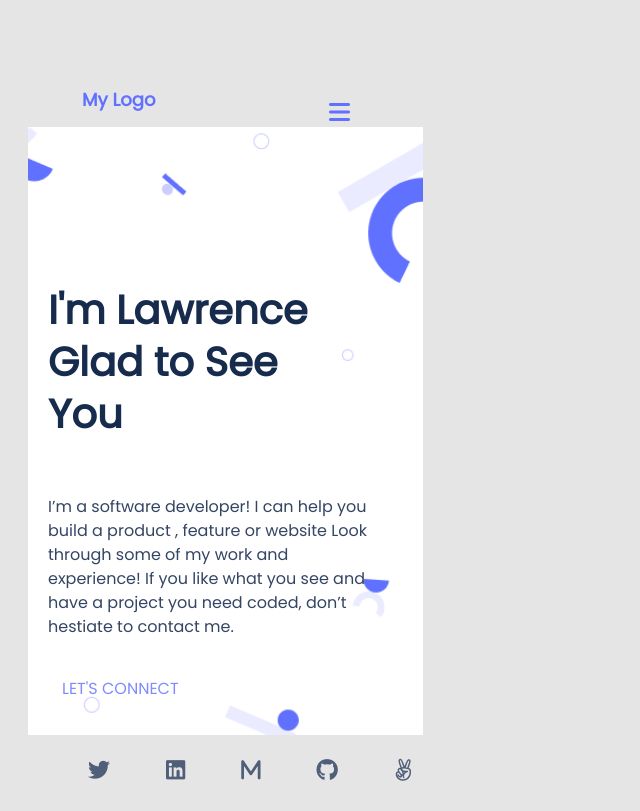
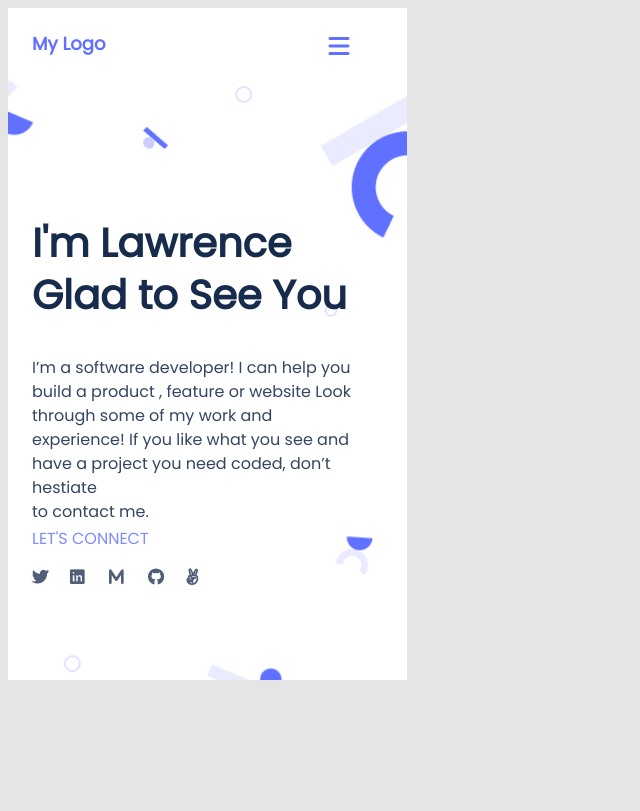
Before and after one commit to Kidd254/My-Portfolio, a plain HTML site: page index.html in a window 1280 px wide. Shown: the whole page, without its empty margins (0-640 px from the left). Drawn offline with Linux system fonts and the light colour scheme.

Commit message:
html and css files modified

```diff
--- a/index.html
+++ b/index.html
@@ -16,7 +16,7 @@
 <body>
     <header>
         <nav>
-            <h2 class="logo">My Logo</h2>
+            <div class="logo">My Logo</div>
             <div>
                 <i class="fa-solid fa-bars menu-bar"></i>
             </div>
@@ -24,18 +24,18 @@
         </nav>
     </header>
     <section class="introduction">
-        <h1 class="title"> I'm Lawrence Glad to See <br>You</h1>
+        <h1 class="title"> I'm Lawrence Glad to See You</h1>
         <div class="description">I’m a software developer! I can help you build a product , feature or website Look
             through some of my work and experience! If you like what you see and have a project you need coded, don’t
             hestiate
             to contact me.</div>
         <h2 class="social">LET'S CONNECT</h2>
         <ul class="social-links">
-            <li><a href="#"><i class="fa-brands fa-twitter li"></i></a></li>
-            <li><a href="#"><i class="fa-brands fa-linkedin li"></i></a></li>
-            <li><a href="#"><i class="fa-brands fa-m li"></i></a></li>
-            <li><a href="#"><i class="fa-brands fa-github li"></i></a></li>
-            <li><a href="#"><i class="fa-brands fa-angellist li"></i></a></li>
+            <li><a href="#"><i class="fa-brands fa-twitter li1"></i></a></li>
+            <li><a href="#"><i class="fa-brands fa-linkedin li2"></i></a></li>
+            <li><a href="#"><i class="fa-brands fa-m li3"></i></a></li>
+            <li><a href="#"><i class="fa-brands fa-github li4"></i></a></li>
+            <li><a href="#"><i class="fa-brands fa-angellist li5"></i></a></li>
         </ul>
 
     </section>
--- a/style.css
+++ b/style.css
@@ -1,6 +1,6 @@
 @import url('https://fonts.googleapis.com/css2?family=Poppins&display=swap');
 * {
-    padding: 10px;
+    padding: 0;
     font-family: 'poppins', sans-serif;
     font-style: normal;
 }
@@ -10,49 +10,55 @@ body {
 }
 
 header {
-height: 48px;
+height: 72px;
 width: 375px;
+padding-left: 24px;
+background: #fff;
 }
 
 nav {
 display: flex;
 flex-direction: row;
-justify-content: space-between ;
 }
 
 header nav .logo {
-margin: 32px 0 24px 24px;
+margin: 26px 223px 26px 0;
 font-weight: 700;
 font-size: 18px;
 line-height: 20px;
 align-self: center;
 color: #6070ff;
+white-space: nowrap;
 }
 
 header nav div .menu-bar {
 width: 18px;
 height: 12px;
 color: #6070ff;
-margin-top: 32px;
+margin-top: 26px;
 font-size: 24px;
-margin-right: 36px;
+margin-right: 35px;
 }
 
 .introduction {
 width: 375px;
 height: 588px;
 background: #fff;
-margin-top: 31px;
+padding-top: 12px;
 background-image: url(.images/header-shapes\ mobile.png);
 background-size: cover;
 background-repeat: no-repeat;
+padding-left: 24px;
 }
 
 .introduction .title {
-padding-top: 114px;
-padding-bottom: 12px;
+margin-top: 102px;
+padding-bottom: 0;
+margin-bottom: 12px;
 font-weight: 700;
 font-size: 40px;
+width: 327px;
+height: 150px;
 line-height: 52px;
 font-weight: 700;
 display: flex;
@@ -61,11 +67,14 @@ color: #172b4d;
 flex: none;
 order: 0;
 flex-grow: 0;
+white-space: pre-line;
+padding-right: 24px;
 }
 
 
 .introduction .description {
   padding-bottom: 12px;
+  margin-bottom: 0;
   height: 146px;
   width: 327px;
   font-weight: 400;
@@ -76,19 +85,19 @@ flex-grow: 0;
   order: 1;
   flex-grow: 0;
   align-items: center;
+  padding-right: 24px;
+  white-space: pre-line;
 }
 
 
 
 .introduction .social {
-  padding-left: 24px;
-  padding-bottom: 12px;
   font-weight: 500;
   font-size: 16px;
   line-height: 24px;
   color: #7f8cff;
   flex: none;
-  order: 0;
+  order: 3;
   flex-grow: 0;
 }
 
@@ -100,11 +109,61 @@ flex-grow: 0;
   order: 3;
   flex-grow: 0;
   list-style: none;
-  padding-left: 24px;
+  padding-top: 0;
+  margin-top: 12px;
 }
 
-.li {
-    color: #505f79;
-    padding-left: 6px;
-    font-size: 22px;
+.social-links li a .li1 {
+  width: 19px;
+  height: 19px;
+  padding-right: 19px;
+  flex: none;
+  order: 0;
+  flex-grow: 0;
+  color: #505f79;
+  font-weight: bold;
 }
+
+.social-links li a .li2 {
+  width: 20px;
+  height: 20px;
+  padding-right: 19px;
+  flex: none;
+  order: 1;
+  flex-grow: 0;
+  color: #505f79;
+  font-weight: bold;
+}
+
+.social-links li a .li3 {
+  color: #505f79;
+  width: 20px;
+  height: 16px;
+  padding-right: 19px;
+  flex: none;
+  order: 2;
+  flex-grow: 0;
+  font-weight: bold;
+}
+
+.social-links li a .li4 {
+  width: 17.99px;
+  height: 20px;
+  padding-right: 19px;
+  flex: none;
+  order: 3;
+  flex-grow: 0;
+  color: #505f79;
+  font-weight: bold;
+}
+
+.social-links li a .li5 {
+  width: 14.17px;
+  height: 20px;
+  padding-right: 0;
+  flex: none;
+  order: 4;
+  flex-grow: 0;
+  color: #505f79;
+  font-weight: bold;
+}
```
